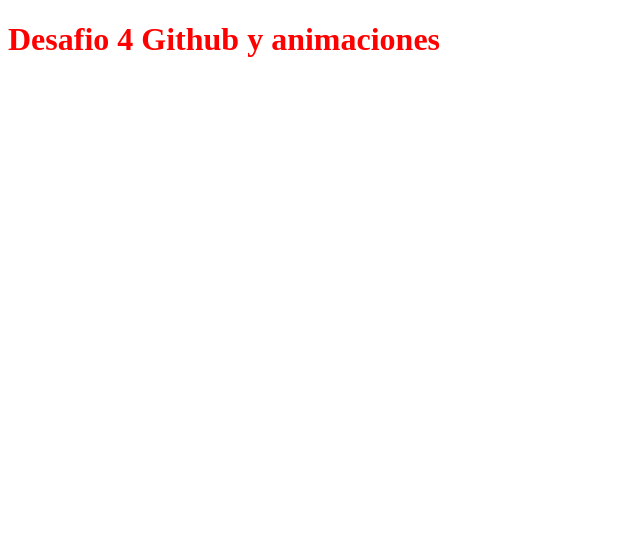
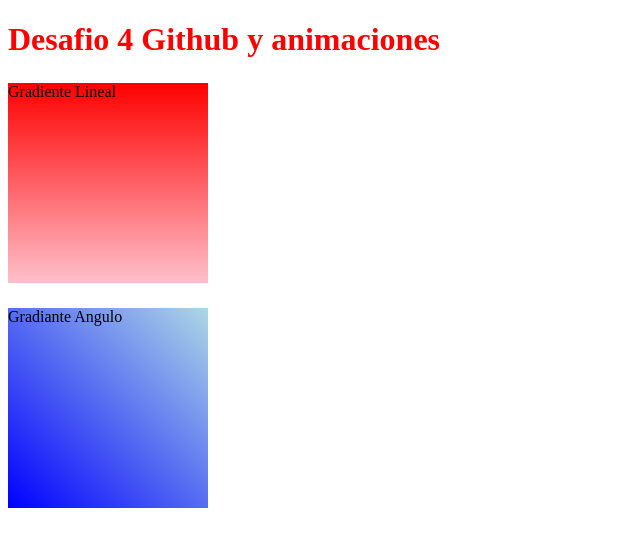
Before and after one commit to Leandro22sep/Desafio4, a plain HTML site: page index.html in a window 1280 px wide. Shown: the whole page, without its empty margins (0-640 px from the left). Drawn offline with Linux system fonts and the light colour scheme.

Commit message:
agregando gradiantes

```diff
--- a/index.html
+++ b/index.html
@@ -9,5 +9,7 @@
 </head>
 <body>
     <h1>Desafio 4 Github y animaciones</h1>
+    <div class="gradianteLineal">Gradiente Lineal</div>
+    <div class="gradianteAngulo">Gradiante Angulo</div>
 </body>
 </html>
--- a/style.css
+++ b/style.css
@@ -1,3 +1,15 @@
 h1{
     color: red;
 }
+.gradianteLineal{
+    width: 200px;
+    height: 200px;
+    background: linear-gradient(to bottom, red, pink);
+    margin-top: 25px;
+}
+.gradianteAngulo{
+    width: 200px;
+    height: 200px;
+    background: linear-gradient(45deg, blue, lightblue);
+    margin-top: 25px;
+}
```
